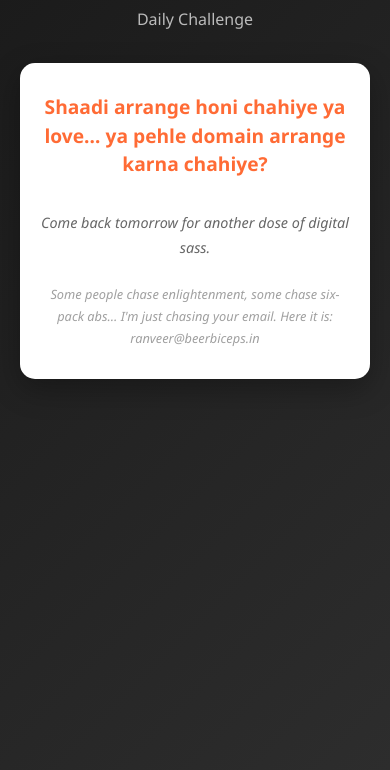
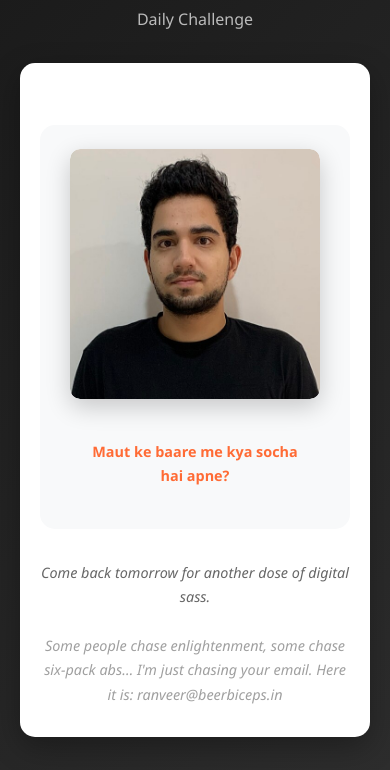
Before and after one commit to GouravSardana/beerbiceps.in, a website: page index.html in a window 390 px wide. Shown: the part 74-844 px from the top of the page. Drawn offline with Linux system fonts and the light colour scheme.

Commit message:
add new samay raina image

```diff
--- a/index.html
+++ b/index.html
@@ -16,7 +16,7 @@
 
     <title>BeerBiceps.in - Daily Challenge</title>
     <meta name="title" content="BeerBiceps.in - Daily Challenge">
-    <meta name="description" content="Ranveer, would you rather explain to your parents why you don't own beerbiceps.in, or do 500 push-ups on camera to prove you don't need it?">
+    <meta name="description" content="Shaadi arrange honi chahiye ya love… ya pehle domain arrange karna chahiye?">
     <meta name="keywords" content="beerbiceps.in, ranveer allahbadia, fitness challenge, domain sale">
     <meta name="author" content="Domain Owner">
 
@@ -24,18 +24,18 @@
     <meta property="og:type" content="website">
     <meta property="og:url" content="https://beerbiceps.in/">
     <meta property="og:title" content="BeerBiceps.in - Daily Challenge">
-    <meta property="og:description" content="Ranveer, would you rather explain to your parents why you don't own beerbiceps.in, or do 500 push-ups on camera to prove you don't need it?">
+    <meta property="og:description" content="Shaadi arrange honi chahiye ya love… ya pehle domain arrange karna chahiye?">
     <meta property="og:image" content="https://beerbiceps.in/og-image.jpg">
 
     <!-- Twitter -->
     <meta property="twitter:card" content="summary_large_image">
     <meta property="twitter:url" content="https://beerbiceps.in/">
     <meta property="twitter:title" content="BeerBiceps.in - Daily Challenge">
-    <meta property="twitter:description" content="Ranveer, would you rather explain to your parents why you don't own beerbiceps.in, or do 500 push-ups on camera to prove you don't need it?">
+    <meta property="twitter:description" content="Shaadi arrange honi chahiye ya love… ya pehle domain arrange karna chahiye?">
     <meta property="twitter:image" content="https://beerbiceps.in/og-image.jpg">
 
     <link rel="canonical" href="https://beerbiceps.in/">
-    <link rel="stylesheet" href="styles.css?v=1.0.1">
+    <link rel="stylesheet" href="styles.css">
 
     <!-- Schema.org structured data -->
     <script type="application/ld+json">
@@ -57,7 +57,14 @@
 
         <div class="letter-box">
             <div class="letter-content">
-                <p class="challenge-text">Shaadi arrange honi chahiye ya love… ya pehle domain arrange karna chahiye?</p>
+                <div class="meme-section">
+                    <div class="meme-container">
+                        <div class="meme-image">
+                            <img src="samay.png" alt="Samay Raina" class="samay-pic">
+                        </div>
+                        <p class="meme-text">Maut ke baare me kya socha hai apne?</p>
+                    </div>
+                </div>
 
                 <p class="daily-note">Come back tomorrow for another dose of digital sass.</p>
 
@@ -67,7 +74,7 @@
     </div>
 
     <!-- Scripts -->
-    <script src="script.js?v=1.0.1"></script>
+    <script src="script.js"></script>
 
     <!-- 100% privacy-first analytics -->
     <script async src="https://scripts.simpleanalyticscdn.com/latest.js"></script>
--- a/script.js
+++ b/script.js
@@ -26,4 +26,41 @@ document.addEventListener('DOMContentLoaded', function() {
             letterContainer.style.transform = 'translateY(0)';
         }, 100);
     }
+
+    // Meme section animations
+    const memeSection = document.querySelector('.meme-section');
+    if (memeSection) {
+        memeSection.style.opacity = '0';
+        memeSection.style.transform = 'scale(0.9)';
+        memeSection.style.transition = 'opacity 0.8s ease, transform 0.8s ease';
+
+        setTimeout(() => {
+            memeSection.style.opacity = '1';
+            memeSection.style.transform = 'scale(1)';
+        }, 800);
+    }
+
+    // Add click effect to meme image
+    const memeImage = document.querySelector('.meme-image');
+    if (memeImage) {
+        memeImage.addEventListener('click', function() {
+            this.style.transform = 'scale(0.95)';
+            setTimeout(() => {
+                this.style.transform = 'scale(1)';
+            }, 150);
+        });
+    }
+
+    // Add some fun text effects
+    const challengeText = document.querySelector('.challenge-text');
+    if (challengeText) {
+        challengeText.addEventListener('mouseenter', function() {
+            this.style.transform = 'scale(1.02)';
+            this.style.transition = 'transform 0.2s ease';
+        });
+
+        challengeText.addEventListener('mouseleave', function() {
+            this.style.transform = 'scale(1)';
+        });
+    }
 });
--- a/styles.css
+++ b/styles.css
@@ -74,6 +74,56 @@ body {
     margin-top: 2rem;
 }
 
+/* Meme Section */
+.meme-section {
+    margin: 3rem 0;
+    padding: 2rem;
+    background: #f8f9fa;
+    border-radius: 15px;
+}
+
+.meme-container {
+    text-align: center;
+}
+
+.meme-image {
+    display: inline-block;
+    margin-bottom: 1rem;
+    border-radius: 10px;
+    overflow: hidden;
+    box-shadow: 0 8px 25px rgba(0, 0, 0, 0.2);
+    transition: transform 0.3s ease, box-shadow 0.3s ease;
+}
+
+.meme-image:hover {
+    transform: translateY(-5px);
+    box-shadow: 0 15px 35px rgba(0, 0, 0, 0.3);
+}
+
+.samay-pic {
+    width: 300px;
+    height: 300px;
+    object-fit: cover;
+    border-radius: 10px;
+    display: block;
+}
+
+.meme-text {
+    font-size: 1.2rem;
+    font-weight: 600;
+    color: #ff6b35;
+    margin: 1rem 0;
+    padding: 0 1rem;
+}
+
+.meme-caption {
+    font-size: 1rem;
+    color: #666;
+    font-style: italic;
+    margin: 0;
+    padding: 0 1rem;
+}
+
 .contact-note {
     font-size: 0.9rem;
     color: #888;
@@ -112,8 +162,22 @@ body {
         font-size: 0.9rem;
     }
 
-    .contact-note {
-        font-size: 0.8rem;
+    .meme-section {
+        padding: 1.5rem;
+        margin: 2rem 0;
+    }
+
+    .samay-pic {
+        width: 250px;
+        height: 250px;
+    }
+
+    .meme-text {
+        font-size: 0.9rem;
+    }
+
+    .meme-caption {
+        font-size: 0.9rem;
     }
 }
 
```
Also changed, not shown: IMAGE_INSTRUCTIONS.txt (added, +35 -0 lines), samay.png (added).
